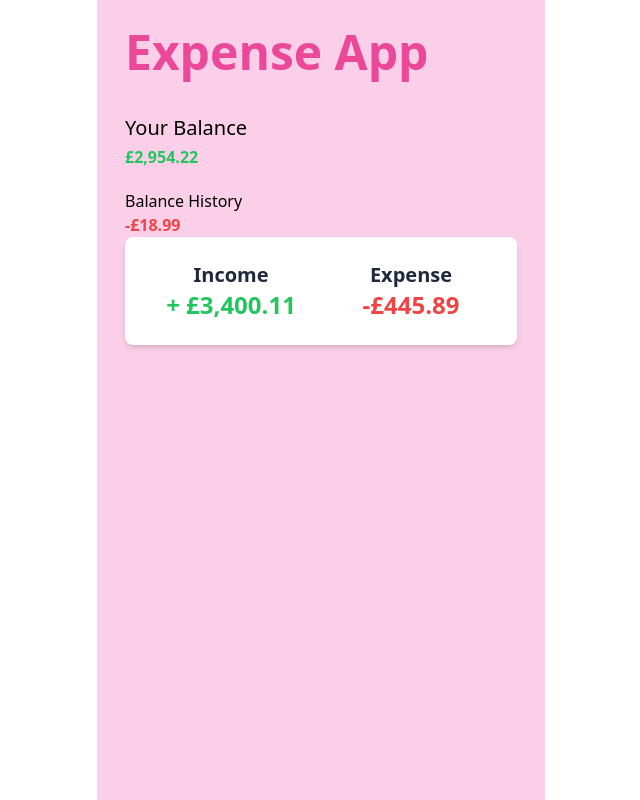
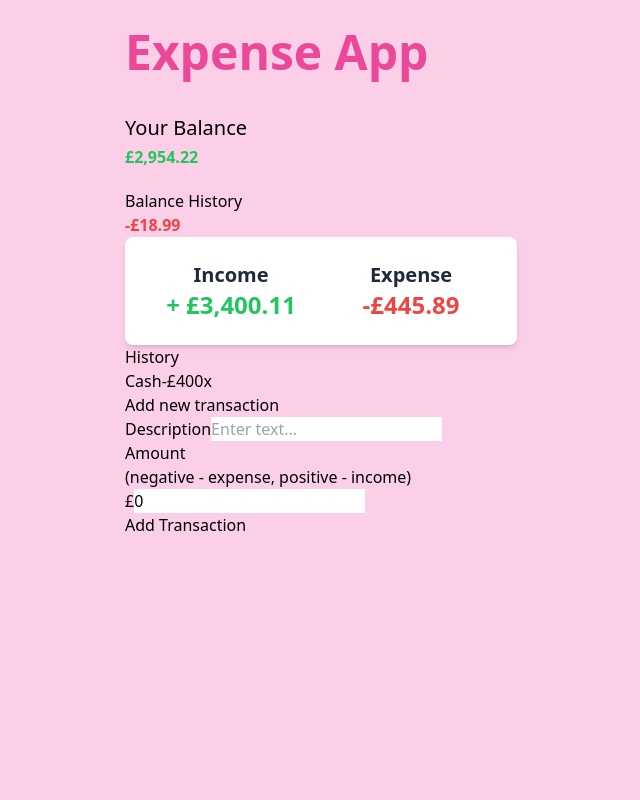
Before and after one commit to raybrowndev/expense-tracker-react, a React app: page / in a window 1280 px wide. Shown: the whole page, without its empty margins (319-959 px from the left). Built offline with nearby package versions, Linux system fonts and the light colour scheme; the HTML template or start-up script is replaced by a standard one.

Commit message:
transaction list component added

```diff
--- a/src/App.tsx
+++ b/src/App.tsx
@@ -3,19 +3,25 @@ import { Header } from './components/Header'
 import { Balance } from './components/Balance'
 import { IncomeExpenses} from './components/IncomeExpenses';
 import { MoneySmallExpense } from './components/Money';
+import TransactionList from './components/TransactionList';
+import AddTransaction from './components/AddTransaction';
 
 
 function App() {
   return (
     <>
-    <div className="bg-pink-200 h-screen p-7 mx-auto w-full max-w-md">
+    <div className="bg-pink-200">
+    <div className="h-screen p-7 mx-auto w-full max-w-md">
       <Header title="Expense App" />
         <div className="container">
           <Balance />
           Balance History
           <MoneySmallExpense value={18.99} />
           <IncomeExpenses />
+          <TransactionList />
+          <AddTransaction />
         </div>
+    </div>
     </div>
     </>
   )
--- /dev/null
+++ b/src/components/AddTransaction.tsx
@@ -0,0 +1,39 @@
+import React, {useState} from 'react'
+
+const AddTransaction = () => {
+    const [text, setText] = useState('');
+    const [amount, setAmount] = useState(0);
+
+  return (
+    <>
+        <h3>Add new transaction</h3>
+        <form>
+            {/* text field */}
+            <div className="form-control">
+                <label htmlFor="text" className="text">Description</label>
+                <input
+                type="text"
+                value={text}
+                onChange={(e) => setText(e.target.value)}
+                placeholder='Enter text...' />
+
+            </div>
+            {/* amount field */}
+            <div className="form-control">
+                <label htmlFor="amount" className="amount">
+                    Amount <br/>
+                    (negative - expense, positive - income)
+                </label>
+                    <br/>£<input
+                    type="number"
+                    value={amount}
+                    onChange={(e) => setAmount(e.target.valueAsNumber)}
+                    placeholder='Enter amount...' />
+            </div>
+            <button className="btn">Add Transaction</button>
+        </form>
+    </>
+  )
+}
+
+export default AddTransaction
--- a/src/components/IncomeExpenses.tsx
+++ b/src/components/IncomeExpenses.tsx
@@ -8,11 +8,11 @@ export const IncomeExpenses = () => {
         <div className="max-w-md mx-auto bg-white border-0 rounded-lg shadow-inner shadow-md p-6">
           <div className="grid grid-cols-2 gap-4">
             <div className="income flex flex-col items-center">
-              <h2 id="money-plus" className="money-plus text-xl font-bold text-slate-800">Income</h2>
+              <h2 className="money-plus text-xl font-bold text-slate-800">Income</h2>
               <MoneyLargeIncome value={3400.11} />
             </div>
             <div className="expense flex flex-col items-center">
-              <h2 id="money-minus" className="money-minus text-xl font-bold text-slate-800">Expense</h2>
+              <h2 className="money-minus text-xl font-bold text-slate-800">Expense</h2>
               <MoneyLargeExpense value={445.89} />
             </div>
           </div>
--- /dev/null
+++ b/src/components/TransactionList.tsx
@@ -0,0 +1,16 @@
+import React from 'react'
+
+const TransactionList = () => {
+  return (
+    <>
+    <h3>History</h3>
+    <ul id="list" className='list'>
+        <li id="minus">
+            Cash<span>-£400</span><button className="delete-btn">x</button>
+        </li>
+    </ul>
+    </>
+  )
+}
+
+export default TransactionList
```
